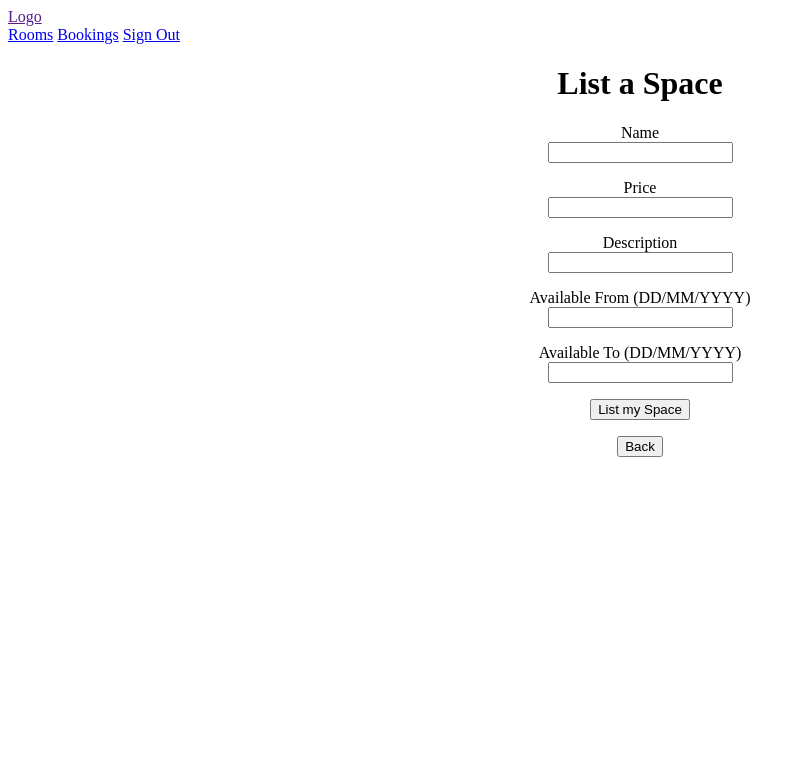
After one commit to romaingrude/Engineering_Project_1, a Flask app: page /rooms/room_new in a window 1280 px wide. The commit adds this page. Shown: the top 783 px of the page, without its empty margins (0-805 px from the left). Run offline with Flask 3, Linux system fonts and the light colour scheme.

Commit message:
New Room Changes

```diff
--- a/app.py
+++ b/app.py
@@ -2,6 +2,8 @@ import os
 from flask import Flask, request, render_template, session, redirect, url_for
 from lib.database_connection import get_flask_database_connection
 from lib.user_repository import UserRepository
+from lib.rooms import Rooms
+from lib.rooms_repository import RoomsRepository
 import secrets
 
 # Create a new Flask app
@@ -13,6 +15,38 @@ secret_key = secrets.token_hex(16)
 # Set the secret key for the Flask app
 app.secret_key = secret_key
 
+@app.route("/rooms", methods=["GET"])
+def get_rooms():
+    connection = get_flask_database_connection(app)
+    repo = RoomsRepository(connection)
+    rooms = repo.all()
+    return render_template("rooms/room_index.html", rooms=rooms)
+
+@app.route('/rooms/<id>', methods = ['GET'])
+def get_single_room(id):
+    connection = get_flask_database_connection(app)
+    room_repo = RoomsRepository(connection)
+    room = room_repo.find(id)
+
+    return render_template("rooms/room_show.html", room=room)
+
+@app.route('/rooms/room_new')
+def get_new_room():
+    return render_template('rooms/room_new.html')
+
+@app.route('/rooms', methods = ["POST"])
+def create_new_room():
+    connection = get_flask_database_connection(app)
+    repo = RoomsRepository(connection)
+
+    name = request.form['name']
+    price = int(request.form['price'])
+    description = request.form['description']
+
+    room = Rooms(None, name, price, description, 1)
+
+    repo.create(room)
+    return redirect(f"/rooms")
 
 @app.route("/index", methods=["GET"])
 def get_index():
@@ -62,6 +96,7 @@ def temp_account():
         return render_template("temp.html")
 
 
+
 # These lines start the server if you run this file directly
 # They also start the server configured to use the test database
 # if started in test mode.
--- /dev/null
+++ b/templates/rooms/room_new.html
@@ -0,0 +1,60 @@
+<html>
+    <head>
+        <title>MakersBNB - List a Space</title>
+        <meta charset="utf-8">
+    </head>
+    <body>
+
+        <div class="header">
+            <a href="" class="logo">Logo</a>
+            <div class="header-right">
+              <a class="active" href="/rooms">Rooms</a>
+              <a href="/bookings">Bookings</a>
+              <a href="/signup">Sign Out</a>
+            </div>
+
+            <center>
+        <h1>List a Space</h1>
+        <form action="/rooms" method="POST">
+            <p>
+                <label for="Name">Name</label>
+                <br>
+                <input type="text" name="name" id="name">
+            </p>
+            <p>
+                <label for="price">Price</label>
+                <br>
+                <input type="text" name="price" id="price">
+            </p>
+
+            <p>
+                <label for="description">Description</label>
+                <br>
+                <input type="text" name="description" id="description">
+            </p>
+
+            <p>
+                <label for="start_date">Available From (DD/MM/YYYY)</label>
+                <br>
+                <input type="text" name="start_date" id="start_date">
+            </p>
+
+            <p>
+                <label for="end_date">Available To (DD/MM/YYYY)</label>
+                <br>
+                <input type="text" name="end_date" id="end_date">
+            </p>
+            <p>
+                <input type="submit" value="List my Space">
+            </p>
+
+            <form>
+                <input type="button" value="Back" onclick="history.back()">
+               </form>
+
+        </form>
+
+
+    </center>
+    </body>
+</html>
--- a/templates/rooms/room_show.html
+++ b/templates/rooms/room_show.html
@@ -26,8 +26,8 @@
             </form>
             <br>
             <form>
-                <input type="button" value="Back" onclick="history.back()">
-               </form>
+              <input type="button" value="Back" onclick="history.back()">
+             </form>
         </center>
 
   </body>
```
Also changed, not shown: templates/rooms/room_index.html (+12 -9 lines), tests/test_app.py (+20 -0 lines), 1 other file.
